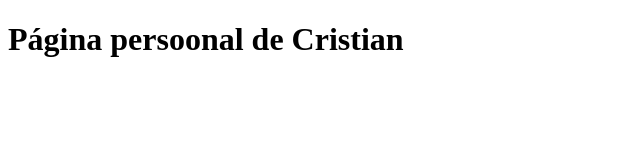
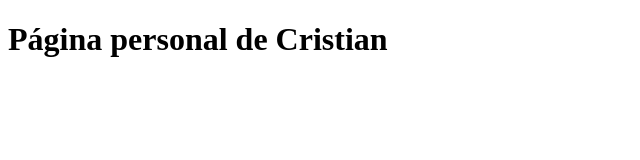
Before and after one commit to SapZapata/SapZapata.github.io, a plain HTML site: page index.html in a window 1280 px wide. Shown: the whole page, without its empty margins (0-640 px from the left). Drawn offline with Linux system fonts and the light colour scheme.

Commit message:
Arreglar error de tipeo

```diff
--- a/index.html
+++ b/index.html
@@ -6,7 +6,7 @@
  </head>
 
  <body>
-  <h1>Página persoonal de Cristian</h1>
+  <h1>Página personal de Cristian</h1>
  </body>
 
  </html>
```
